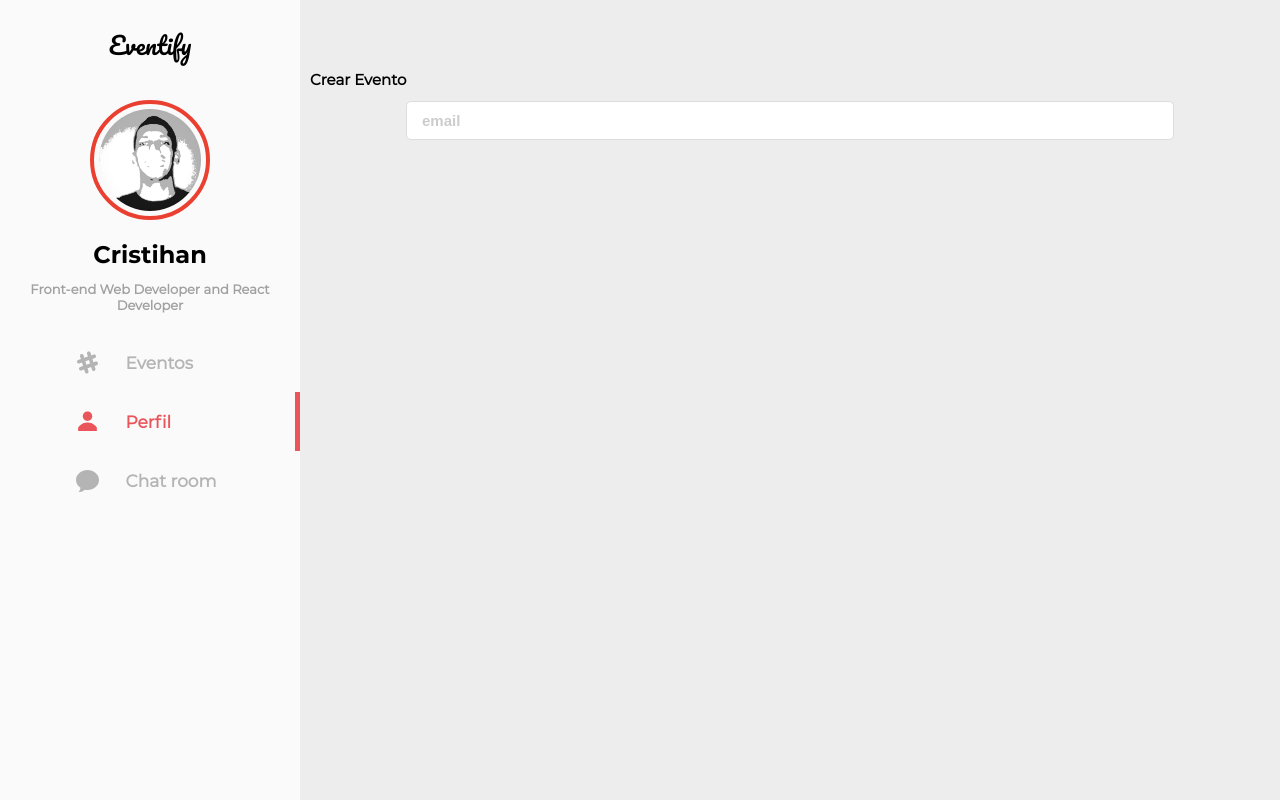
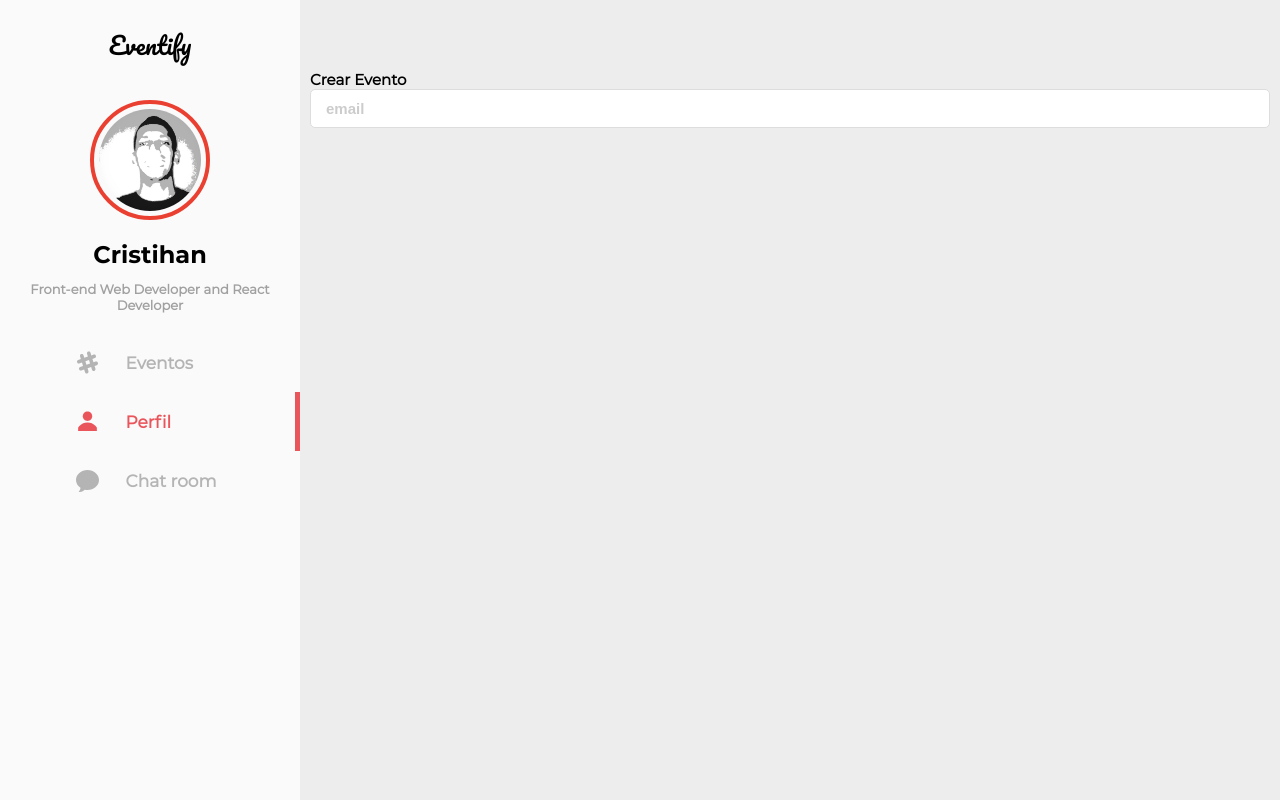
Before and after one commit to icyhookdev/Eventify, a React (Create React App) app: page /new in a window 1280 px wide. Built offline with nearby package versions, Linux system fonts and the light colour scheme.

Commit message:
twick the input form

```diff
--- a/src/components/InputGroup/InputGroup.module.css
+++ b/src/components/InputGroup/InputGroup.module.css
@@ -1,7 +1,6 @@
 .group {
-  width: 80%;
+  width: 100%;
   position: relative;
-  margin: 1.2rem auto 0 auto;
 }
 
 .Input {
```
